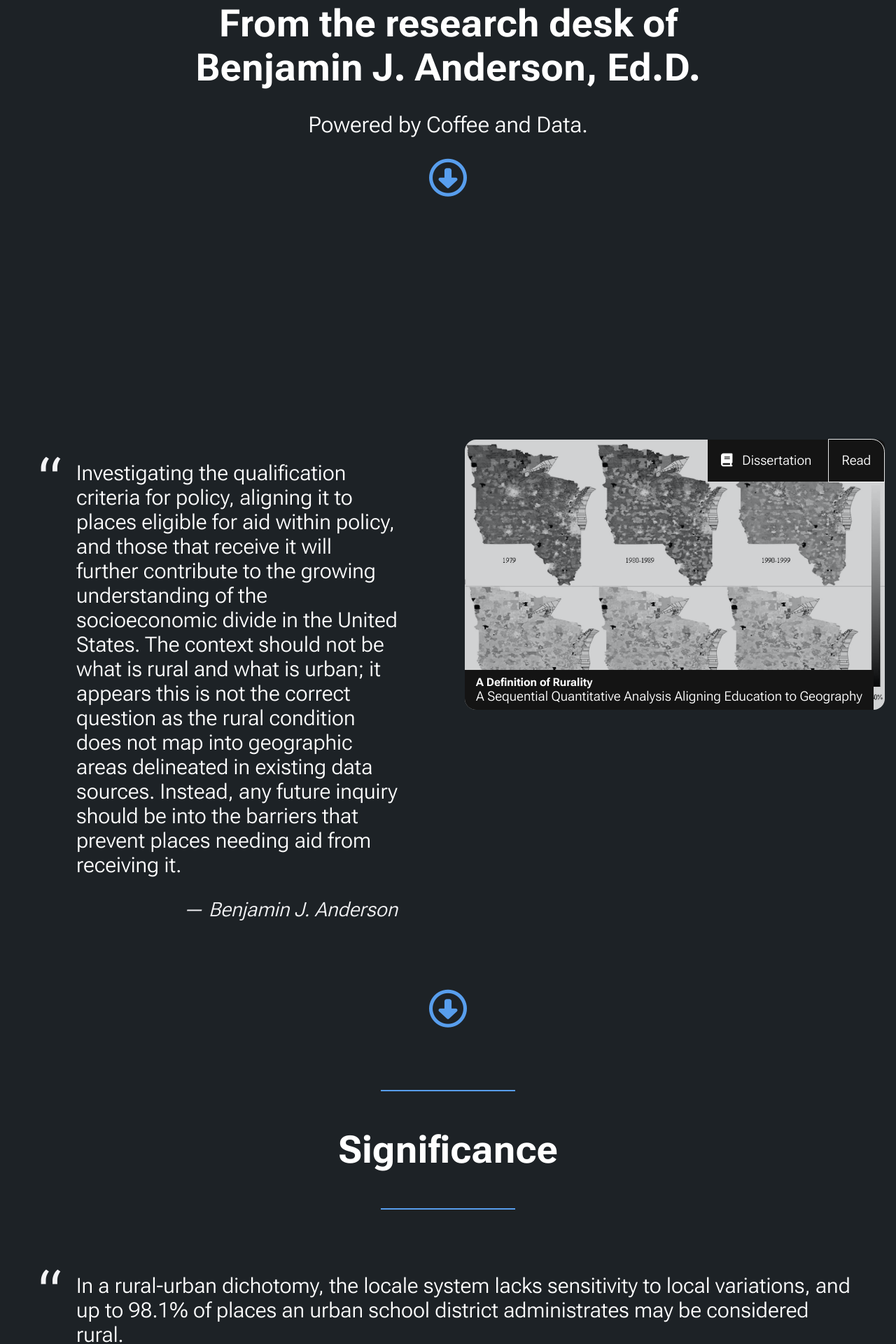
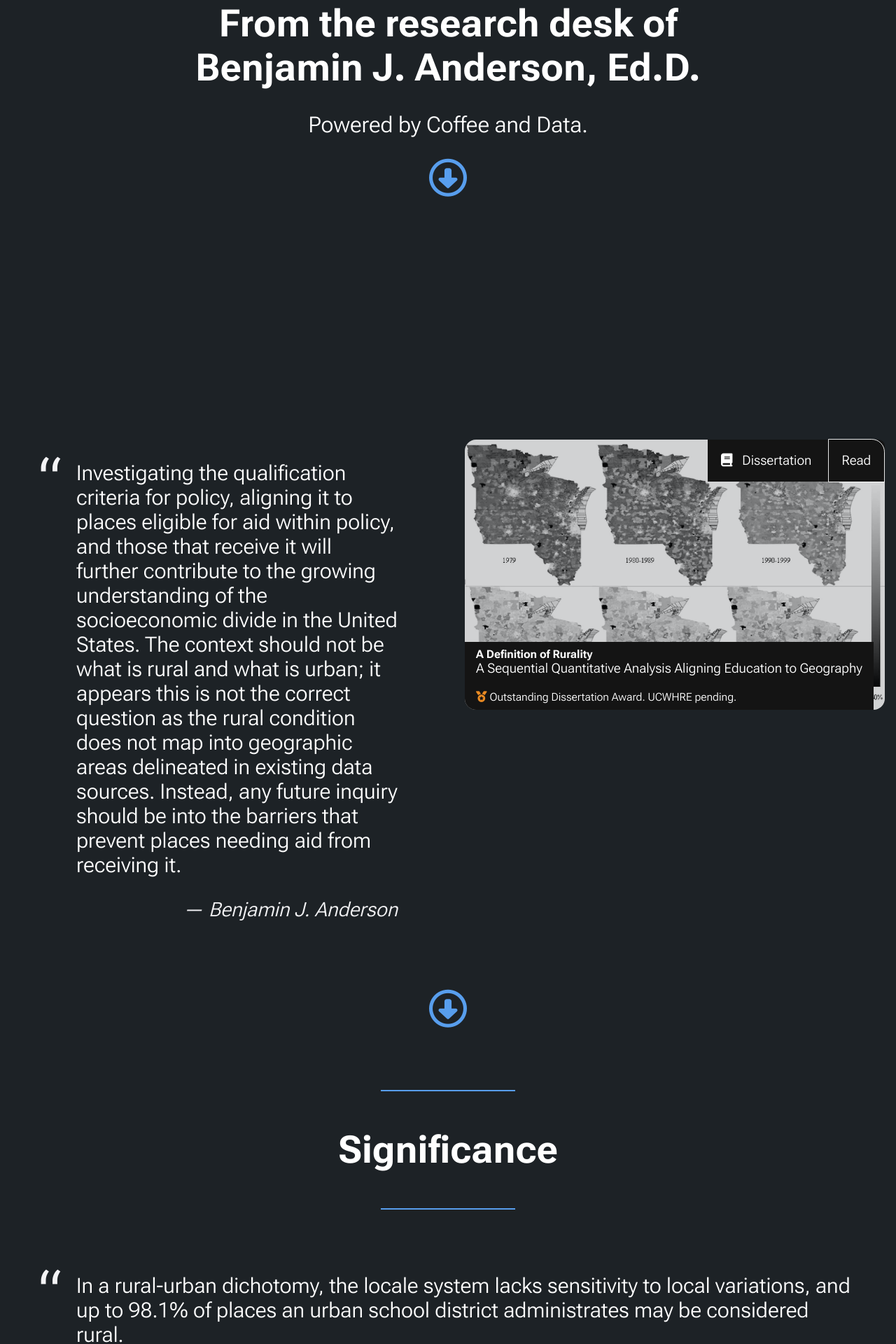
Before and after one commit to Defining-Rural/defining-rural.github.io, a Jekyll site: the page built from index.md, in a window 1280 px wide. Shown: the part 361-2281 px from the top of the page at 70% size. Built offline with Jekyll 4.4.1, drawn with Linux system fonts in a browser that asks for light colours.

Commit message:
add pending

```diff
--- a/_layouts/landing.html
+++ b/_layouts/landing.html
@@ -49,6 +49,9 @@ the barriers that prevent places needing aid from receiving it.</p>
           <div class="title">
             <h4>A Definition of Rurality</h4>
             <p>A Sequential Quantitative Analysis Aligning Education to Geography</p>
+            <p class="award">
+              <small><span class="icon fa-solid fa-medal"></span> Outstanding Dissertation Award. UCWHRE pending.</small>
+            </p>
           </div>
         </header>
       </article>
--- a/_sass/base.scss
+++ b/_sass/base.scss
@@ -230,6 +230,13 @@ article {
       margin: 0;
       padding: 0;
     }
+
+    .award {
+      margin-top: 1em;
+      .icon {
+        color: $colorOrange;
+      }
+    }
   }
 }
 
```
